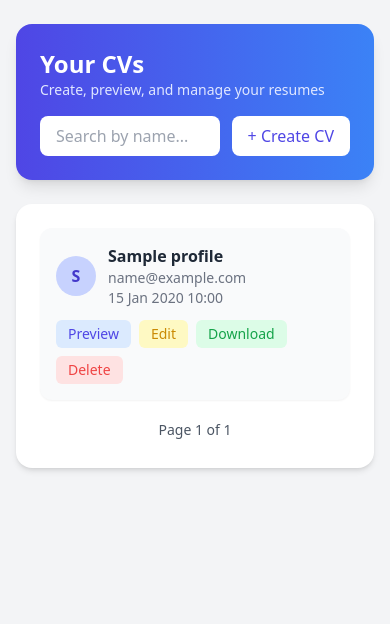
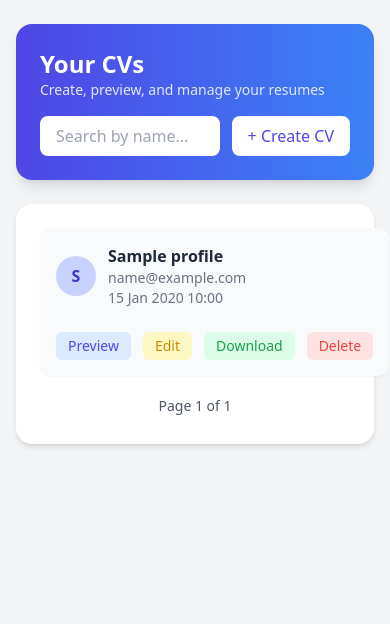
Before and after one commit to Inder0/Cv-generator, a Django app: template myapp/templates/myapp/dashboard.html in a window 390 px wide. Shown: the part 63-687 px from the top of the page. Run offline with Django 5.2, Linux system fonts and the light colour scheme; the template is opened without the code that fills it: most values are stand-ins (such as "Sample title", 1, 10 or a date in 2020); some libraries are stand-ins or nearby versions.

Commit message:
fix ui broken on mobile

```diff
--- a/myapp/templates/myapp/dashboard.html
+++ b/myapp/templates/myapp/dashboard.html
@@ -37,9 +37,9 @@
         <div class="grid sm:grid-cols-2 lg:grid-cols-3 gap-6">
 
             {% for profile in object_list %}
-            <div class="bg-gray-50 rounded-xl p-4 shadow-sm hover:shadow-md transition">
+            <div class="bg-gray-50 rounded-xl p-4 shadow-sm hover:shadow-md transition space-y-6">
 
-                <div class="flex items-center gap-3 mb-3">
+                <div class="flex items-center gap-3 mb-4">
                     <div class="w-10 h-10 flex items-center justify-center rounded-full bg-indigo-200 text-indigo-700 font-semibold">
                         {{ profile.name|slice:":1" }}
                     </div>
@@ -51,17 +51,17 @@
                     </div>
                 </div>
 
-                <div class="flex flex-wrap gap-2 text-sm mt-3">
-                    <a href="{% url 'resume' profile.id %}" class="px-3 py-1 rounded-md bg-blue-100 text-indigo-600 hover:underline">
+                <div class="flex flex-nowrap overflow-x-auto items-center space-x-3 justify-center text-sm mt-3">
+                    <a href="{% url 'resume' profile.id %}" class="px-3 whitespace-nowrap py-1 rounded-md bg-blue-100 text-indigo-600 hover:underline">
                         Preview
                     </a>
-                    <a href="{% url 'edit_profile' profile.id %}" class="px-3 py-1 rounded-md bg-yellow-100 text-yellow-600 hover:underline">
+                    <a href="{% url 'edit_profile' profile.id %}" class="px-3 py-1 whitespace-nowrap rounded-md bg-yellow-100 text-yellow-600 hover:underline">
                         Edit
                     </a>
-                    <a href="{% url 'download_resume' profile.id %}" class="px-3 py-1 rounded-md bg-green-100 text-green-600 hover:underline">
+                    <a href="{% url 'download_resume' profile.id %}" class="px-3 py-1 rounded-md whitespace-nowrap bg-green-100 text-green-600 hover:underline">
                         Download
                     </a>
-                    <a href="{% url 'delete_profile' profile.id %}" class="px-3 py-1 rounded-md bg-red-100 text-red-500 hover:underline">
+                    <a href="{% url 'delete_profile' profile.id %}" class="px-3 py-1 rounded-md bg-red-100 whitespace-nowrap text-red-500 hover:underline">
                         Delete
                     </a>
                 </div>
```
